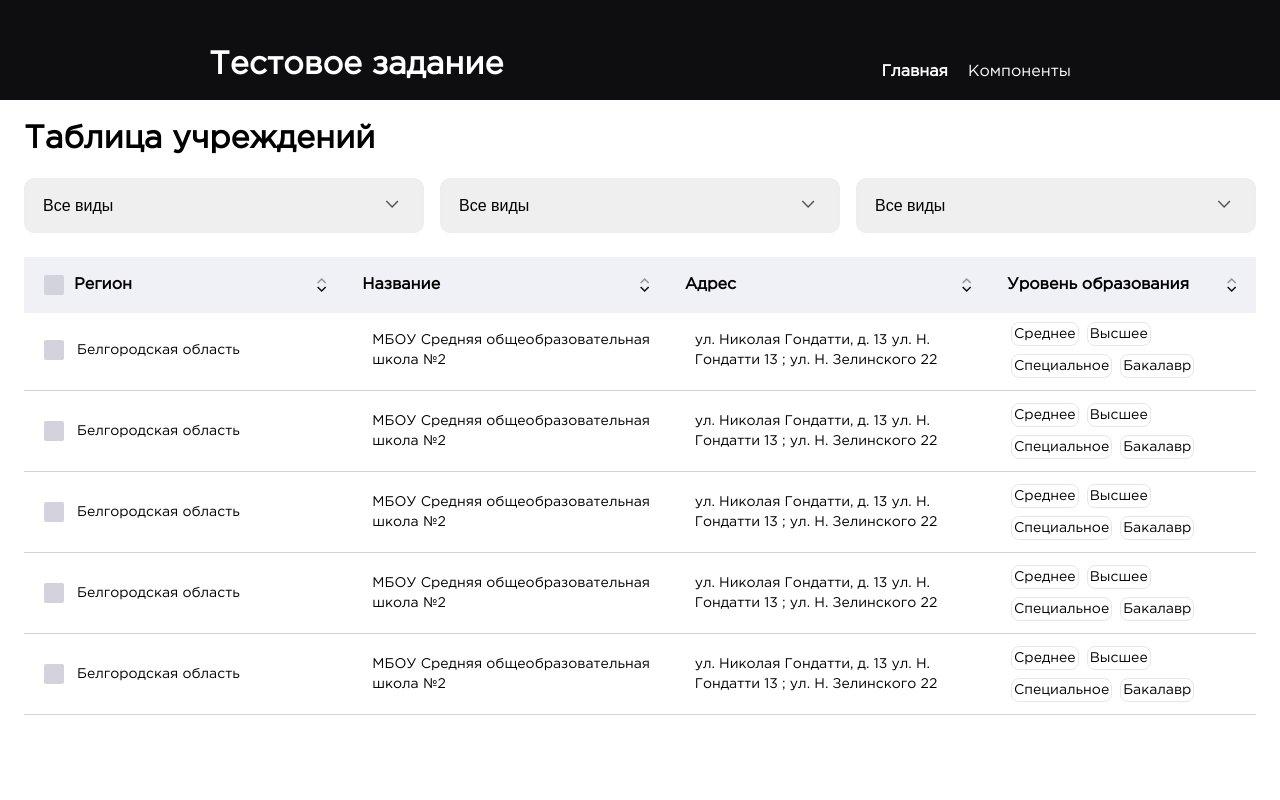
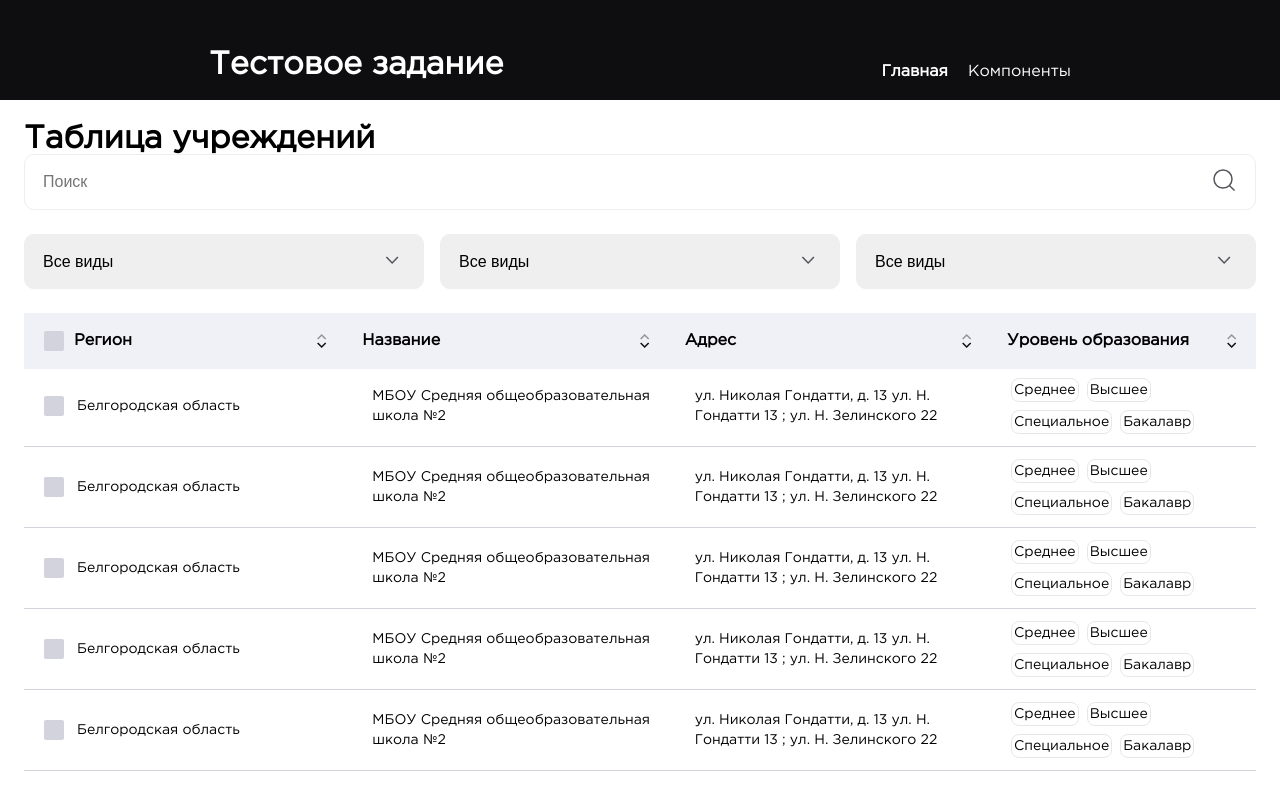
Before and after one commit to Hire-Hoffee/Schools-Table, a Vue app: page / in a window 1280 px wide. Built offline with nearby package versions, Linux system fonts and the light colour scheme.

Commit message:
search input component

```diff
--- /dev/null
+++ b/src/components/input/SearchInput.vue
@@ -0,0 +1,35 @@
+<script setup lang="ts"></script>
+
+<template>
+  <div class="input-wrapper">
+    <input type="text" placeholder="Поиск" />
+  </div>
+</template>
+
+<style scoped lang="scss">
+.input-wrapper {
+  position: relative;
+
+  &::after {
+    content: url('@/assets/images/search.svg');
+    position: absolute;
+    top: 50%;
+    right: 20px;
+    transform: translateY(-50%);
+    pointer-events: none;
+  }
+
+  input {
+    position: relative;
+    padding: 18px;
+    border-radius: 10px;
+    border: 1px solid #eee;
+    width: 100%;
+    font-size: 16px;
+
+    &:focus {
+      outline: 1px solid #ddd;
+    }
+  }
+}
+</style>
--- a/src/views/HomeView.vue
+++ b/src/views/HomeView.vue
@@ -1,10 +1,12 @@
 <script setup lang="ts">
 import EduTable from '@/components/table/EduTable.vue'
 import SelectInput from '@/components/input/SelectInput.vue'
+import SearchInput from '@/components/input/SearchInput.vue'
 </script>
 
 <template>
   <h1>Таблица учреждений</h1>
+  <SearchInput />
   <div class="inputs-block">
     <SelectInput />
     <SelectInput />
```
Also changed, not shown: src/assets/images/search.svg (added).
